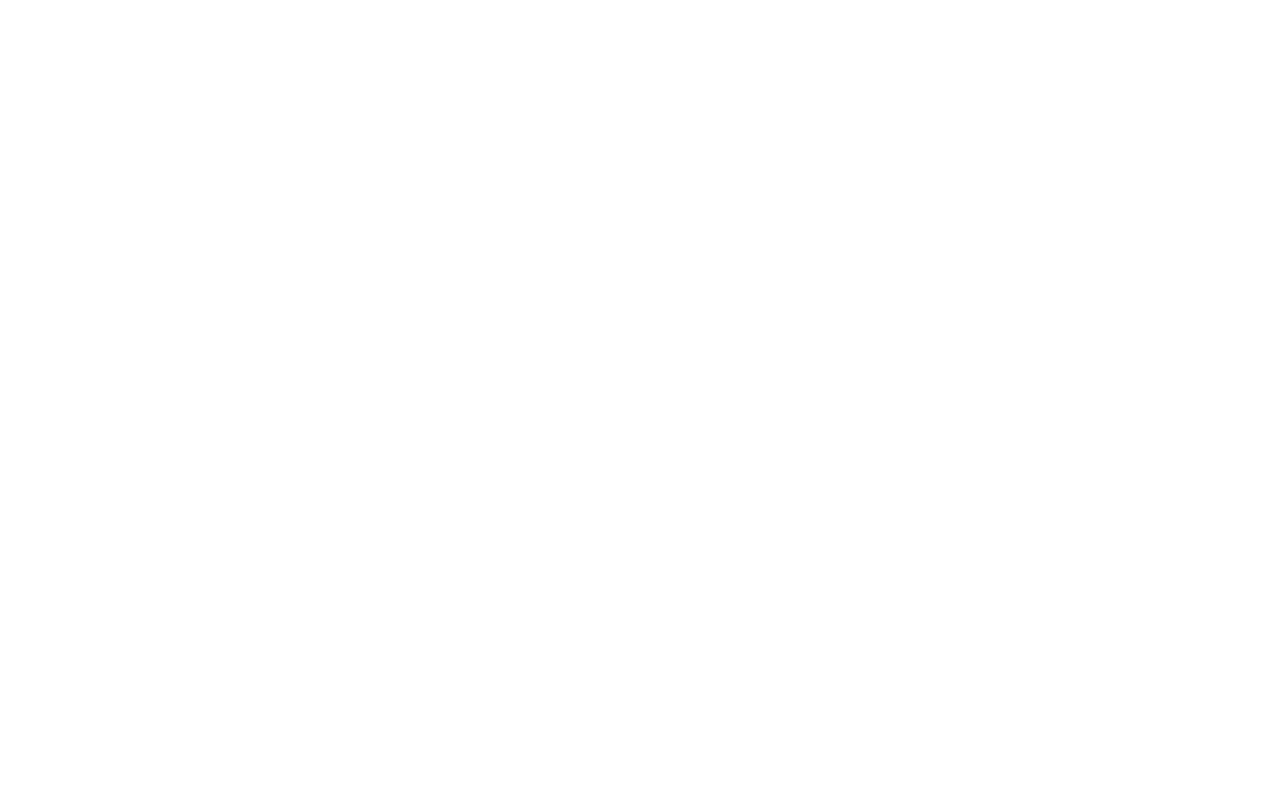
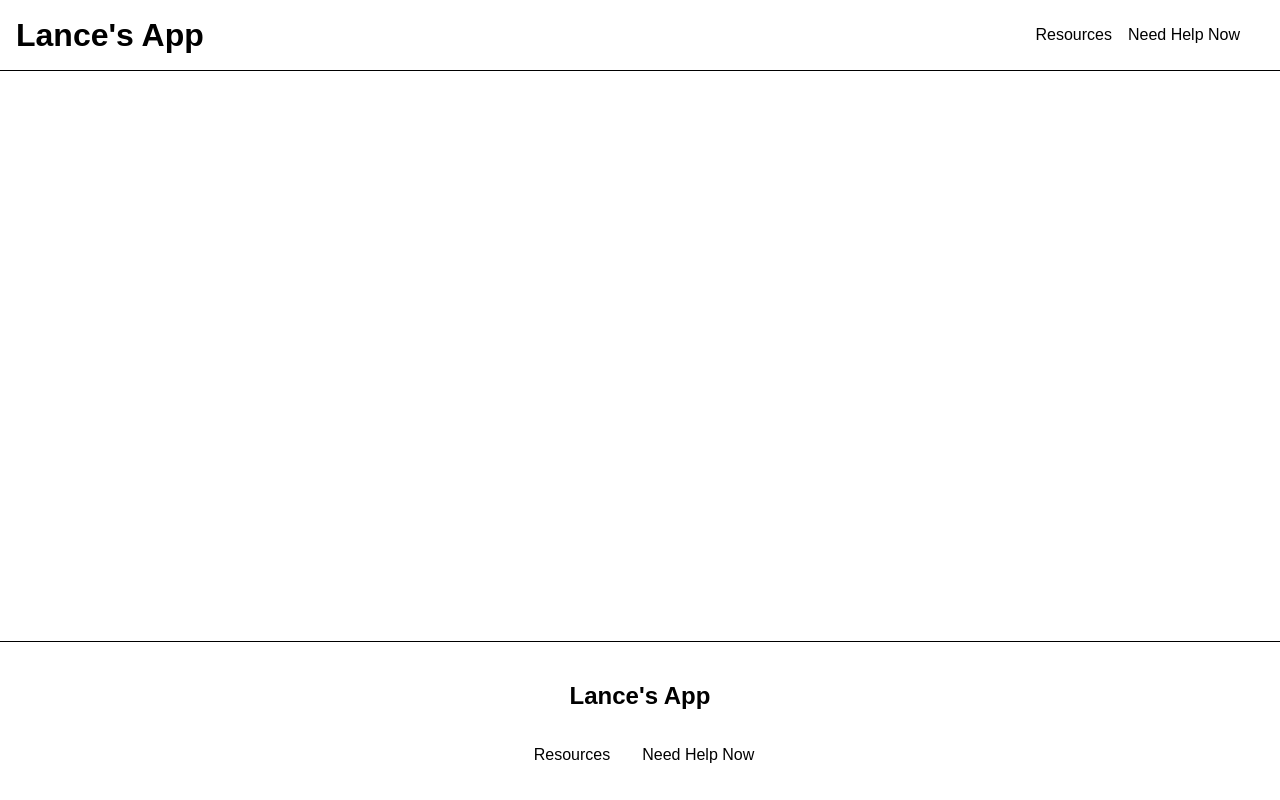
Before and after one commit to rvaidyaa/lances-app, a React (Create React App) app: page / in a window 1280 px wide. Built offline with nearby package versions, Linux system fonts and the light colour scheme.

Commit message:
scaffolded out components and created header and footer

```diff
--- a/src/App.js
+++ b/src/App.js
@@ -1,11 +1,15 @@
 import React, { Component } from 'react';
+
+import Footer from './components/Footer';
+import Navbar from './components/Navbar';
 import './App.css';
 
 class App extends Component {
   render() {
     return (
       <div className="App">
-
+        <Navbar />
+        <Footer />
       </div>
     );
   }
--- /dev/null
+++ b/src/components/Footer.css
@@ -0,0 +1,23 @@
+.footer-wrapper {
+  display: flex;
+  flex-direction: column;
+  justify-content: center;
+  position: absolute;
+  bottom: 0;
+  width: 100%;
+  border-top: 1px solid black;
+  padding-top: 20px;
+  padding-bottom: 20px;
+}
+
+.footer-links {
+  display: flex;
+  flex-direction: row;
+  justify-content: center;
+  list-style: none;
+  margin-right: 2em;
+}
+
+.footer-links li {
+  padding: 0px 1em 0px 1em;
+}
--- /dev/null
+++ b/src/components/Footer.js
@@ -0,0 +1,16 @@
+import React, { Component } from "react";
+import './Footer.css'
+
+export default class Footer extends Component {
+  render() {
+    return (
+      <div className="footer-wrapper">
+        <h2 className="footer-logo">Lance's App</h2>
+        <ul className="footer-links">
+          <li>Resources</li>
+          <li>Need Help Now</li>
+        </ul>
+      </div>
+    );
+  }
+}
--- /dev/null
+++ b/src/components/Navbar.css
@@ -0,0 +1,26 @@
+.navbar-wrapper {
+    display: flex;
+    flex-direction: row;
+    justify-content: space-between;
+    width: 100%;
+    height: 70px;
+    border-bottom: 1px solid black;
+}
+
+.logo {
+    margin-top: auto;
+    margin-bottom: auto;
+    padding: .5em;
+}
+
+.links {
+    display: flex;
+    flex-direction: row;
+    list-style: none;
+    margin-right: 2em;
+}
+
+.links li {
+    padding: .5em;
+    margin: auto;
+}
--- /dev/null
+++ b/src/components/Navbar.js
@@ -0,0 +1,16 @@
+import React, { Component } from "react";
+import "./Navbar.css";
+
+export default class Navbar extends Component {
+  render() {
+    return (
+      <div className="navbar-wrapper">
+        <h1 className="logo">Lance's App</h1>
+        <ul className="links">
+          <li>Resources</li>
+          <li>Need Help Now</li>
+        </ul>
+      </div>
+    );
+  }
+}
```
Also changed, not shown: src/components/NeedHelpNow.js (added, +7 -0 lines), src/components/Onboarding.js (added, +7 -0 lines), src/components/Resources.js (added, +7 -0 lines), src/components/NeedHelpNow.css (added), src/components/Onboarding.css (added), src/components/Resources.css (added).
